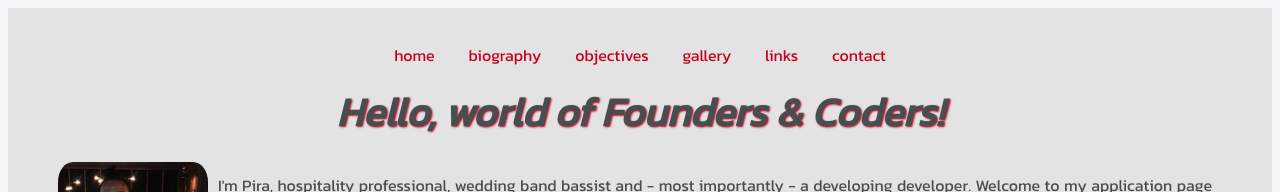
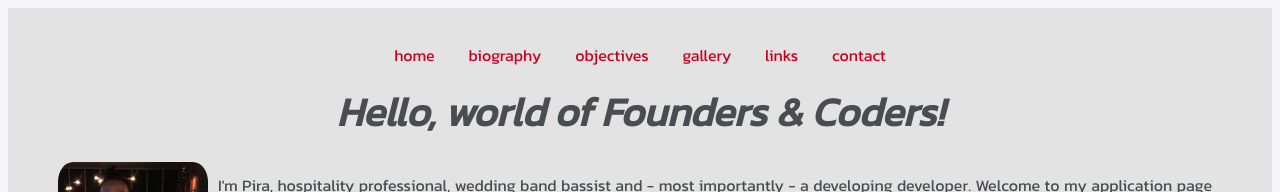
Before and after one commit to piratejas/piratejas.github.io, a plain HTML site: page index.html in a window 1280 px wide. Shown: the top 192 px of the page. Drawn offline with Linux system fonts and the light colour scheme.

Commit message:
Removed text shadow

```diff
--- a/index.html
+++ b/index.html
@@ -68,7 +68,6 @@
         font-style: italic;
         font-size: 2.5em;
         margin: 0;
-        text-shadow: 1px 1px 2px #C60021;
       }
       .shadow-effect {
         box-shadow: 10px 10px 5px grey;
```
